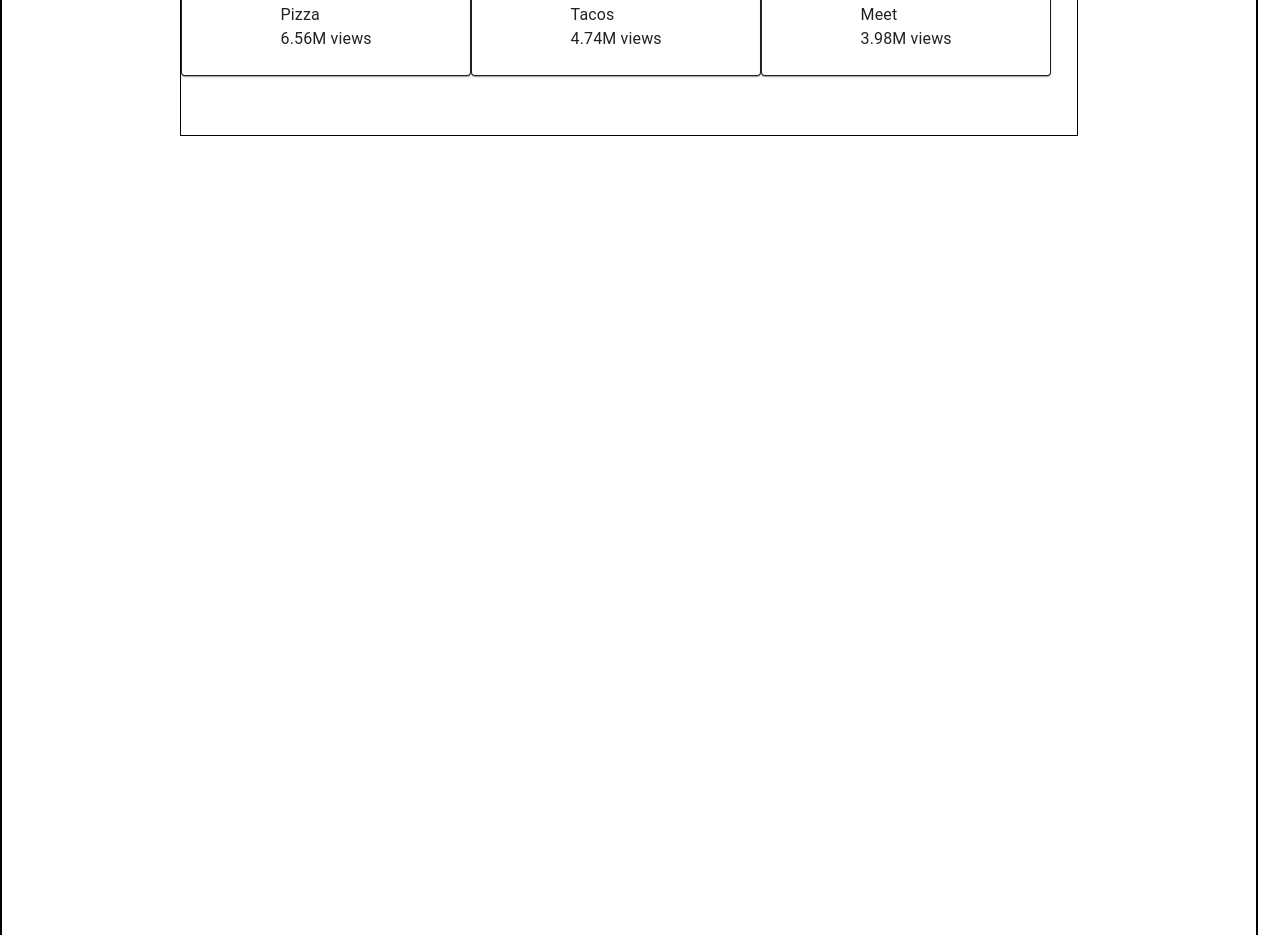
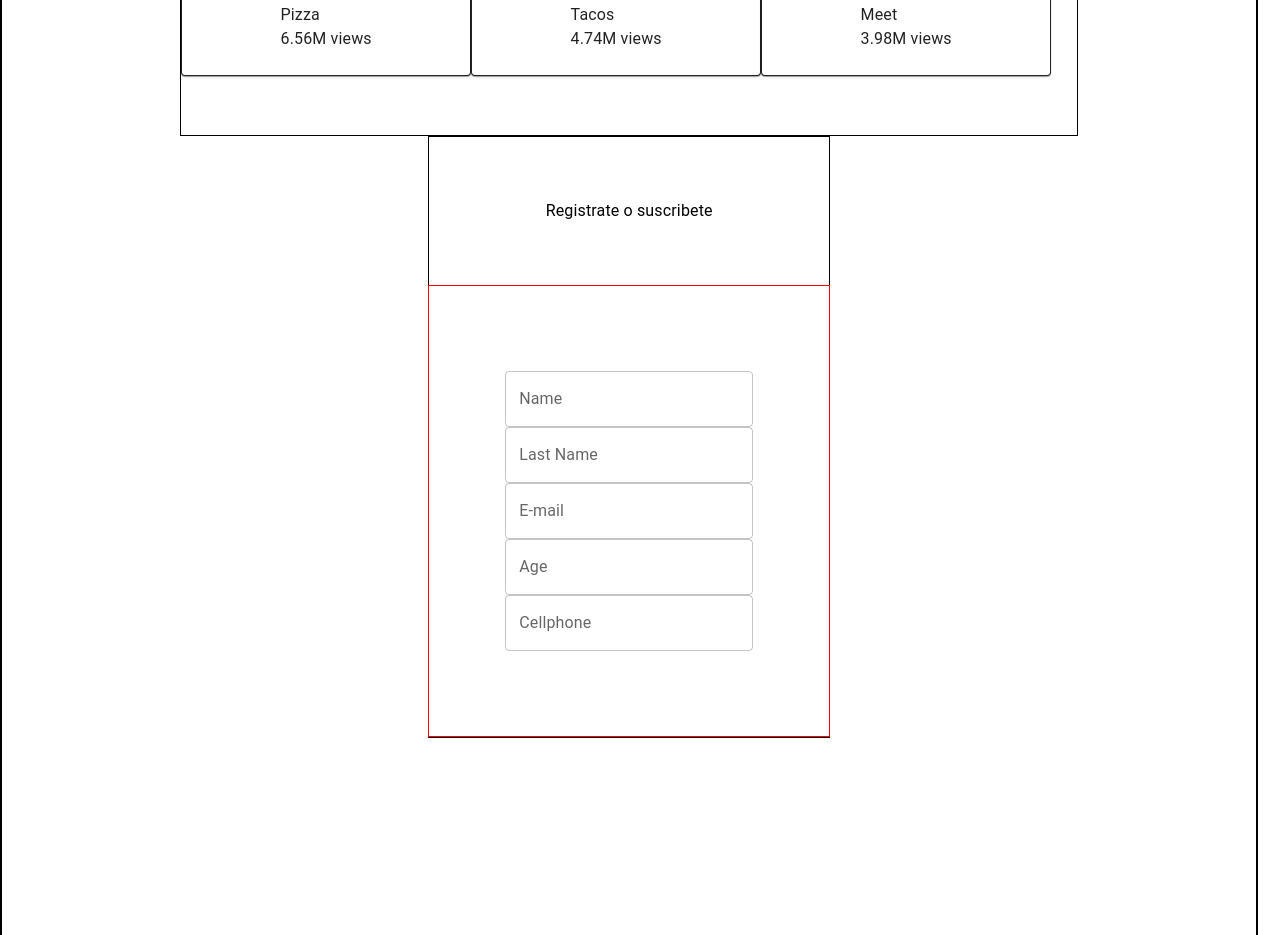
Before and after one commit to Revivanco/reginas-food-app, a React (Create React App) app: page / in a window 1280 px wide. Shown: the part 440-1375 px from the top of the page. Built offline with nearby package versions, Linux system fonts and the light colour scheme.

Commit message:
Visual form is implemented without logic

```diff
--- a/src/App.jsx
+++ b/src/App.jsx
@@ -4,6 +4,7 @@ import TarjetaDeUsuario from './components/tarjetaDeUsuario/tarjetaDeUsuario.jsx
 import BarText from './components/BarText/BarText.jsx';
 import CustomCarrusel from './components/customCarrusel/customCarrusel.jsx';
 import EjercicioDeComponentes from './components/tarjetaDeUsuario/EjercicioDeComponentes/EjercicioDeComponentes.jsx';
+import Formulario from './components/Formulario/Formulario.jsx';
 
 
 
@@ -53,6 +54,8 @@ const App = () => {
 
       <CustomCarrusel data={data} />
 
+      <Formulario></Formulario>
+
       <EjercicioDeComponentes display={condition}></EjercicioDeComponentes>
 
     </Box>
--- /dev/null
+++ b/src/components/Formulario/Formulario.jsx
@@ -0,0 +1,50 @@
+import { Box, TextField, Typography } from "@mui/material";
+import React from "react";
+
+
+
+const Formulario = () => {
+    return (
+        <Box
+            sx={{
+                display: "flex",
+                border: "1px solid",
+                height: "600px",
+                width: "400px",
+                alignItems: "center",
+                justifyContent: "center",
+                flexFlow: "column"
+            }}>
+            <Box sx={{
+                display: "flex",
+                height: "150px",
+                alignItems: "center"
+            }}>
+                <Typography>Registrate o suscribete</Typography>
+            </Box>
+            <Box>
+                <Box
+                    sx={{
+                        display: "flex",
+                        border: "1px solid",
+                        borderColor: "red",
+                        height: "450px",
+                        width: "400px",
+                        alignItems: "center",
+                        justifyContent: "center",
+                        flexFlow: "column"
+                    }}>
+                    <TextField color="secondary" label="Name"></TextField>
+                    <TextField color="secondary" label="Last Name"></TextField>
+                    <TextField color="secondary" label="E-mail"></TextField>
+                    <TextField color="secondary" label="Age"></TextField>
+                    <TextField color="secondary" label="Cellphone"></TextField>
+
+
+                </Box>
+            </Box>
+        </Box>
+    )
+}
+
+export default Formulario
```
